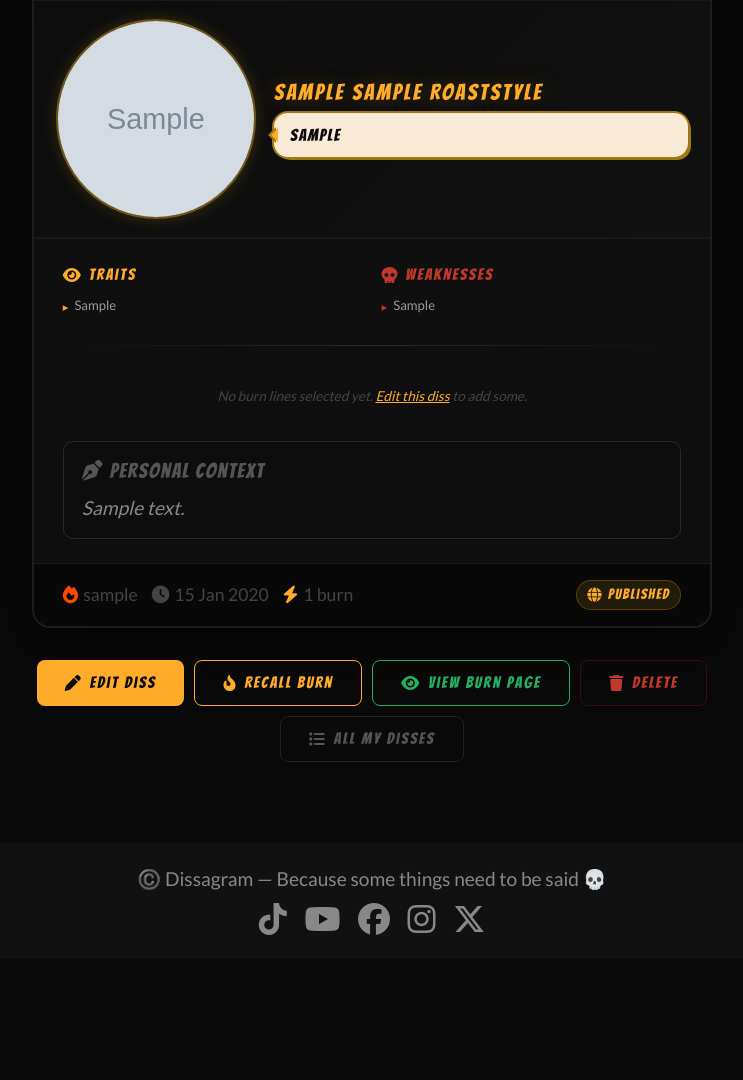
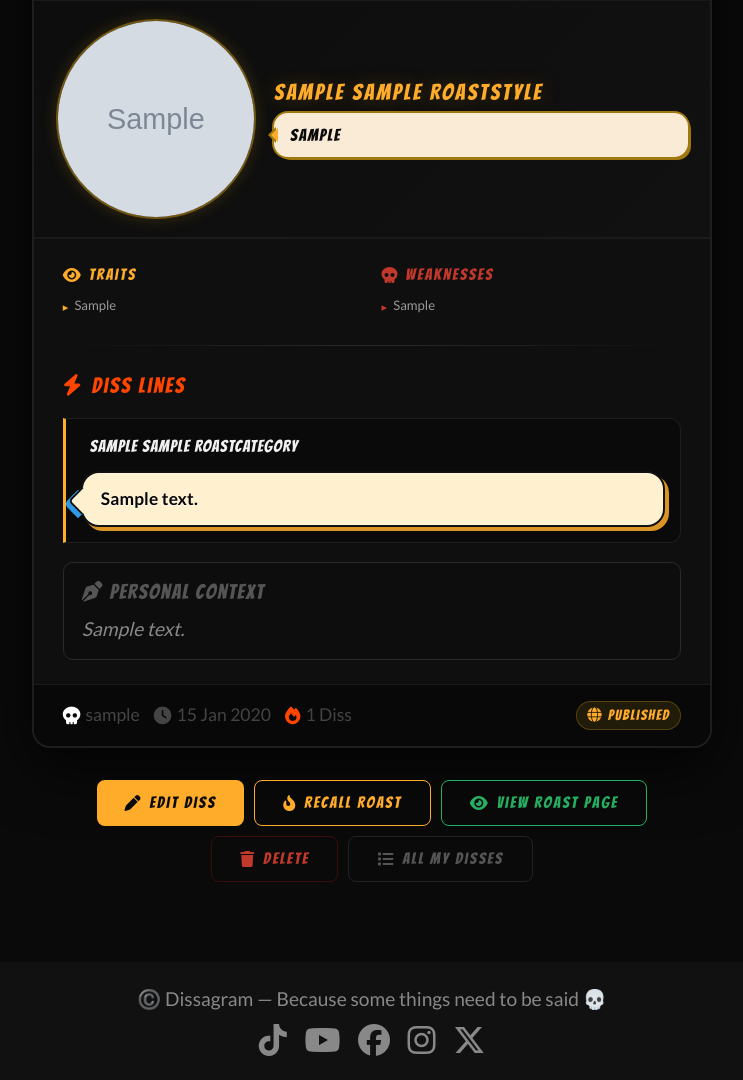
Before and after one commit to yinyangsammy/dissagram, a Django app: page /disses/1/ in a window 1280 px wide. Shown: the part 909-1989 px from the top of the page, without its empty margins (268-1011 px from the left). Before the commit the page ends 1844 px from the top, so only its background shows below. Run offline with Django 5.2, Linux system fonts and the light colour scheme; a user stored in the database is signed in; tables that the repository leaves empty hold one stand-in row (values such as "Sample post"); grey boxes marked "Sample" are stand-in pictures.

Commit message:
updated diss detail template

```diff
--- a/disses/templates/disses/diss_detail.html
+++ b/disses/templates/disses/diss_detail.html
@@ -272,54 +272,205 @@
     background: #0a0a0a;
     border: 1px solid #1e1e1e;
     border-left: 3px solid #ffac2b;
-    border-radius: 0 8px 8px 0;
-    padding: 12px 16px;
-    margin-bottom: 10px;
-    transition: border-left-color 0.2s;
+    border-radius: 0 12px 12px 0;
+    padding: 13px 15px 15px;
+    margin-bottom: 13px;
+    transition: border-left-color 0.2s, background 0.2s, transform 0.15s;
 }
 
-.burn-line-card:hover { border-left-color: #ff4500; }
+.burn-line-card:hover {
+    border-left-color: #ff4500;
+    background: #101010;
+    transform: translateY(-1px);
+}
 
 .burn-line-type-badge {
     display: inline-block;
     font-family: "Bangers", cursive;
-    font-size: 1.4rem;
+    font-size: 1.05rem;
     letter-spacing: 1px;
-    padding: 2px 8px;
+    padding: 2px 9px;
     border-radius: 20px;
-    margin-bottom: 5px;
+    margin-bottom: 10px;
+    text-transform: uppercase;
 }
 
+/* Badge colours for your current category names */
 .type-Diss\.Line {
-  background: #0e3b1a;
-  color: #6be8a0;
+    background: #0c3a5e;
+    color: #6bb3e8;
 }
 
-.dissline-type-badge {
-  display: inline-block;
-  font-family: "Bangers", cursive;
-  font-size: 1.1rem;
-  letter-spacing: 1px;
-  padding: 1px 8px;
-  border-radius: 20px;
-  margin-bottom: 4px;
+.type-Internal\.Monologue {
+  background: #c23347;
+  color: #e48787;
 }
 
 .type-LinkedIn\.Endorsement {
-  background: #3A1A5E;
-  color: #9b59b6;
+    background: #311247;
+    color: #c47cff;
 }
 
-.type-trait       { background: #0c3a5e; color: #6bb3e8; }
-.type-weakness    { background: #3b0e0e; color: #e88080; }
-.type-catchphrase { background: #2e1f00; color: #ffac2b; }
+
+/* Django-friendly badge classes */
+.type-DissLine {
+    background: #0c3a5e;
+    color: #6bb3e8;
+}
+
+.type-InternalMonologue {
+    background: #c23347;
+    color: #ffe0e0;
+}
+
+.type-LinkedInEndorsement {
+    background: #3A1A5E;
+    color: #d7a6ff;
+}
+
+/* Premium section title */
+.premium-burn-title {
+    color: #ff4500;
+    margin-top: 1.4rem;
+}
+
+/* Category-specific card accents */
+.cat-DissLine {
+    border-left-color: #2f9be6;
+}
+
+.cat-InternalMonologue {
+    border-left-color: #c23347;
+}
+
+.cat-LinkedInEndorsement {
+    border-left-color: #8e44ad;
+}
+
+/* Subtle category-specific bubble shadows */
+.cat-DissLine .burn-line-quote-bubble {
+    box-shadow:
+        4px 4px 0 rgba(47, 155, 230, 0.75),
+        0 0 0 1px rgba(255, 255, 255, 0.35) inset;
+}
+
+.cat-InternalMonologue .burn-line-quote-bubble {
+    box-shadow:
+        4px 4px 0 rgba(194, 51, 71, 0.78),
+        0 0 0 1px rgba(255, 255, 255, 0.35) inset;
+}
+
+.cat-LinkedInEndorsement .burn-line-quote-bubble {
+    box-shadow:
+        4px 4px 0 rgba(142, 68, 173, 0.78),
+        0 0 0 1px rgba(255, 255, 255, 0.35) inset;
+}
+
+
+/* Fallback / older category classes */
+.type-trait {
+    background: #0c3a5e;
+    color: #6bb3e8;
+}
+
+.type-weakness {
+    background: #3b0e0e;
+    color: #e88080;
+}
+
+.type-catchphrase {
+    background: #2e1f00;
+    color: #ffac2b;
+}
+
+/* Comic speech bubble for the actual burn */
+.burn-line-quote-bubble {
+    position: relative;
+    background: #fff1cf;
+    border: 2.5px solid #111;
+    border-radius: 18px;
+    padding: 13px 18px;
+    box-shadow:
+        4px 4px 0 rgba(255, 172, 43, 0.85),
+        0 0 0 1px rgba(255, 255, 255, 0.35) inset;
+}
+
+/* Rounded speech bubble tail */
+.burn-line-quote-bubble::before {
+    content: "";
+    position: absolute;
+    left: -11px;
+    top: 18px;
+    width: 20px;
+    height: 20px;
+    background: #fff1cf;
+    border-left: 2.5px solid #111;
+    border-bottom: 2.5px solid #111;
+    border-radius: 0 0 0 5px;
+    transform: rotate(45deg);
+    z-index: 1;
+}
+
+/* Small gold shadow behind the tail */
+/* Category-coloured shadow behind the speech bubble tail */
+.burn-line-quote-bubble::after {
+    content: "";
+    position: absolute;
+    left: -15px;
+    top: 21px;
+    width: 20px;
+    height: 20px;
+    background: #2f9be6; /* default Diss Line blue */
+    border-radius: 0 0 0 5px;
+    transform: rotate(45deg);
+    z-index: 0;
+}
+
+.burn-line-quote-bubble::before {
+    content: "";
+    position: absolute;
+    left: -11px;
+    top: 18px;
+    width: 20px;
+    height: 20px;
+    background: #fff1cf;
+    border-left: 2.5px solid #111;
+    border-bottom: 2.5px solid #111;
+    border-radius: 0 0 0 5px;
+    transform: rotate(45deg);
+    z-index: 2;
+}
+
+.cat-DissLine .burn-line-quote-bubble::after {
+    background: #2f9be6;
+}
+
+.cat-LinkedInEndorsement .burn-line-quote-bubble::after {
+    background: #8e44ad;
+}
+
+.cat-InternalMonologue .burn-line-quote-bubble::after {
+    background: #c23347;
+}
 
 .burn-line-text {
-    font-size: 1.15rem;
-    color: #e0e0e0;
-    line-height: 1.55;
-    font-style: italic;
+    position: relative;
+    z-index: 2;
+    font-family: "Lato", sans-serif;
+    font-size: 1.08rem;
+    font-weight: 900;
+    color: #050505;
+    line-height: 1.48;
+    letter-spacing: 0.01em;
+    text-shadow: 0 1px 0 rgba(255, 255, 255, 0.75);
+    font-style: normal;
 }
+
+.burn-line-text {
+    position: relative;
+    z-index: 3;
+}
+
 
 /* ── CUSTOM NOTE ── */
 .custom-note-block {
@@ -686,20 +837,52 @@
             <div class="diss-divider"></div>
 
             <!-- BURN LINES -->
-            {% with lines=ordered_lines %}
-            {% if lines %}
+{% if standard_lines or premium_lines %}
+
+    {% if standard_lines %}
     <div class="burn-lines-title">
-                <i class="fas fa-bolt"></i> The Burns
+        <i class="fas fa-bolt"></i> Diss Lines
     </div>
 
-            {% for line in lines %}
-            <div class="burn-line-card">
-                <span class="dissline-type-badge type-Diss.Line">
-                    {% if line.category %}{{ line.category.emoji }} {{ line.category.name }}{% endif %}
+    {% for line in standard_lines %}
+    <div class="burn-line-card cat-{{ line.category.name|default:'Diss Line'|cut:' ' }}">
+        <span class="burn-line-type-badge type-{{ line.category.name|default:'Diss Line'|cut:' ' }}">
+            {% if line.category %}
+                {{ line.category.emoji }} {{ line.category.name }}
+            {% else %}
+                🔥 Diss Line
+            {% endif %}
         </span>
-                <div class="burn-line-text">"{{ line.content }}"</div>
+
+        <div class="burn-line-quote-bubble">
+            <div class="burn-line-text">{{ line.content }}</div>
+        </div>
     </div>
     {% endfor %}
+    {% endif %}
+
+
+    {% if premium_lines %}
+    <div class="burn-lines-title premium-burn-title">
+        <i class="fas fa-gem"></i> Premium Diss Categories
+    </div>
+
+    {% for line in premium_lines %}
+    <div class="burn-line-card premium-burn-card cat-{{ line.category.name|default:'Premium'|cut:' ' }}">
+        <span class="burn-line-type-badge type-{{ line.category.name|default:'Premium'|cut:' ' }}">
+            {% if line.category %}
+                {{ line.category.emoji }} {{ line.category.name }}
+            {% else %}
+                💎 Premium
+            {% endif %}
+        </span>
+
+        <div class="burn-line-quote-bubble">
+            <div class="burn-line-text">{{ line.content }}</div>
+        </div>
+    </div>
+    {% endfor %}
+    {% endif %}
 
 {% else %}
 <p style="color:#444; font-style:italic; font-size:0.85rem; text-align:center; padding: 1rem 0;">
@@ -709,7 +892,6 @@
     {% endif %}
 </p>
 {% endif %}
-            {% endwith %}
 
             <!-- CUSTOM NOTE -->
             {% if diss.custom_note %}
@@ -727,7 +909,7 @@
         <div class="diss-card-footer">
             <div class="footer-meta">
                 <div class="footer-meta-item">
-                    <i class="fas fa-fire" style="color:#ff4500;"></i>
+                    <i class="fas fa-skull" style="color:white"></i>
                     <span>{{ diss.author.username }}</span>
                 </div>
                 <div class="footer-meta-item">
@@ -736,8 +918,11 @@
                 </div>
                 {% if diss.selected_lines.count %}
                 <div class="footer-meta-item">
-                    <i class="fas fa-bolt" style="color:#ffac2b;"></i>
-                    <span>{{ diss.selected_lines.count }} burn{{ diss.selected_lines.count|pluralize }}</span>
+                    <i class="fas fa-fire" style="color:#ff4500;"></i>
+                    <span>
+                        {{ diss.selected_lines.count }}
+                        {% if diss.selected_lines.count == 1 %}Diss{% else %}Disses{% endif %}
+                    </span>
                 </div>
 {% endif %}
             </div>
@@ -773,20 +958,20 @@
         {% csrf_token %}
         <input type="hidden" name="action" value="undeploy">
         <button type="submit" class="btn-diss-undeploy">
-            <i class="fas fa-fire-flame-curved"></i> Recall Burn
+            <i class="fas fa-fire-flame-curved"></i> Recall Roast
         </button>
     </form>
     {% if roast_slug %}
     <a href="{% url 'roasts:roast_detail' roast_slug %}"
        class="btn-diss-view-burn">
-        <i class="fas fa-eye"></i> View Burn Page
+        <i class="fas fa-eye"></i> View Roast Page
     </a>
     {% endif %}
     {% else %}
     <!-- Not deployed yet -->
     <a href="{% url 'disses:deploy_burn' diss.pk %}"
        class="btn-deploy-burn">
-        <i class="fas fa-fire"></i> Deploy as Burn 🔥
+        <i class="fas fa-fire"></i> Fire as Roast 🔥
     </a>
     {% endif %}
 
```
Lines whose indentation alone changed are shown as unchanged.
